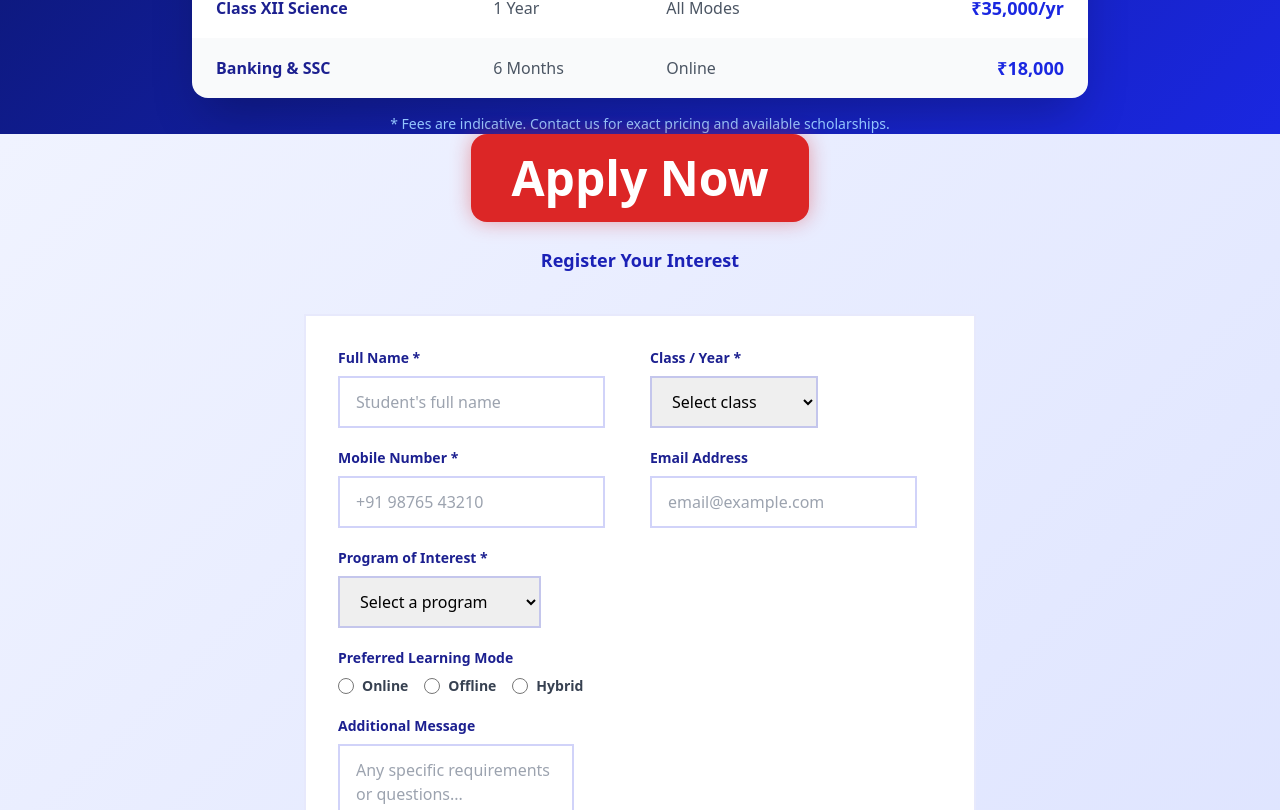
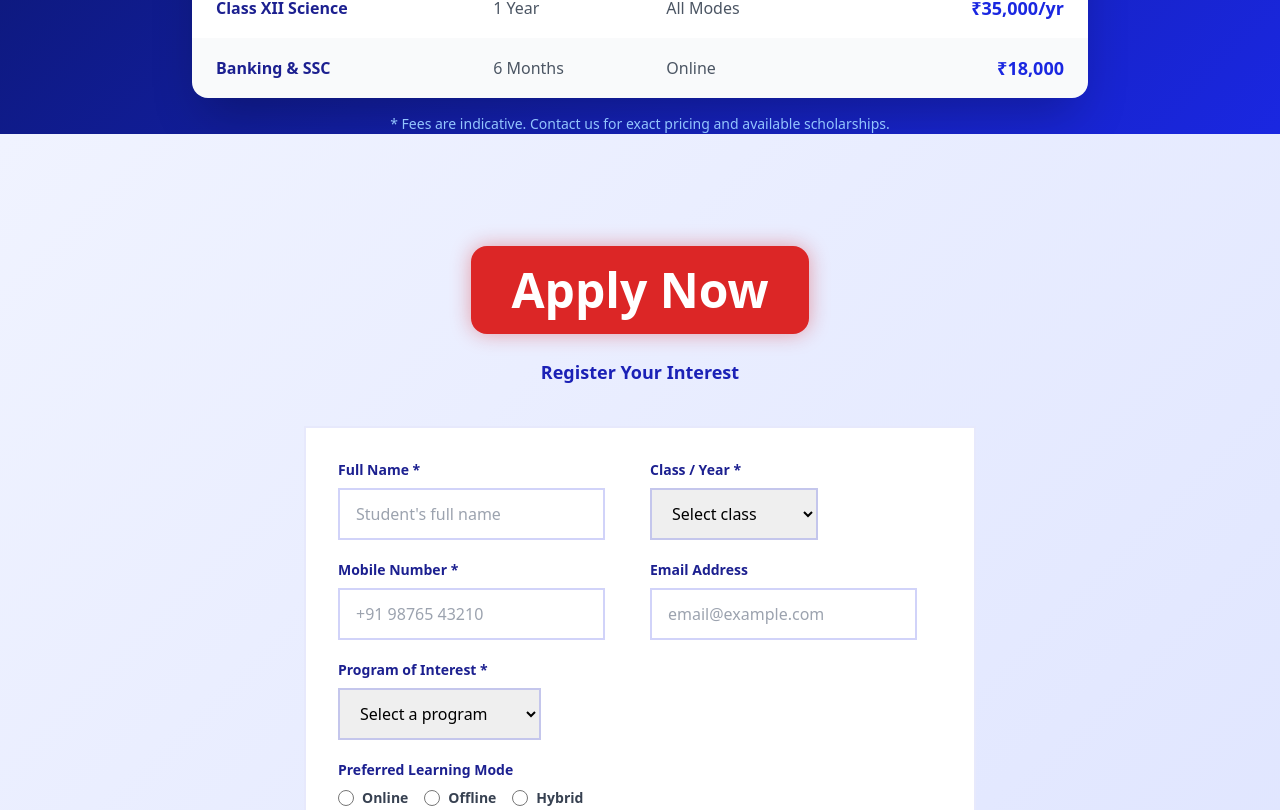
Before and after one commit to TovernaxLegion/Tovernax-Legion, a Next.js app: page /admissions in a window 1280 px wide. Shown: the part 1450-2260 px from the top of the page. Built offline with nearby package versions, Linux system fonts and the light colour scheme.

Commit message:
Refactor Application Form section styling

```diff
--- a/src/app/admissions/page.tsx
+++ b/src/app/admissions/page.tsx
@@ -90,8 +90,8 @@ export default function AdmissionsPage() {
         </div>
       </section>
 
-      {/* Application Form */}
-      <section className="section-padding" style={{ background: "linear-gradient(135deg, #f0f3ff 0%, #dde3ff 100%)" }}>
+            {/* Application Form */}
+      <section className="pt-28 pb-20" style={{ background: "linear-gradient(135deg, #f0f3ff 0%, #dde3ff 100%)" }}>
         <div className="section-container">
           <div className="max-w-2xl mx-auto">
             <div className="text-center mb-10 reveal">
```
